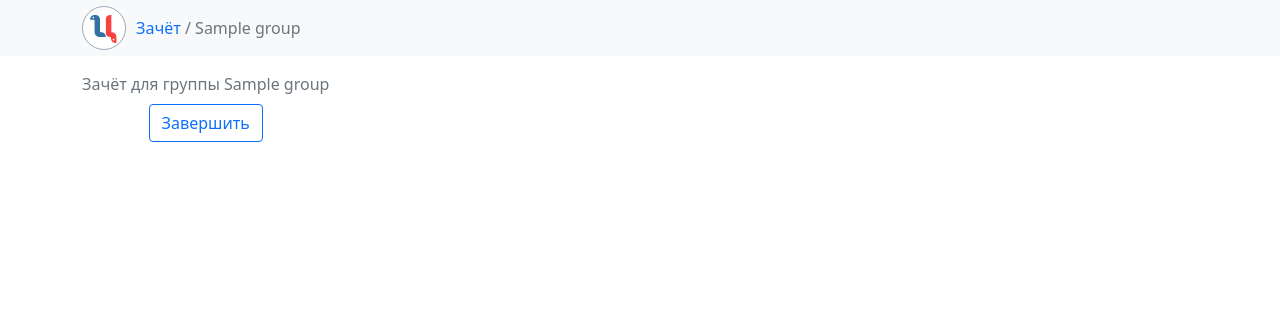
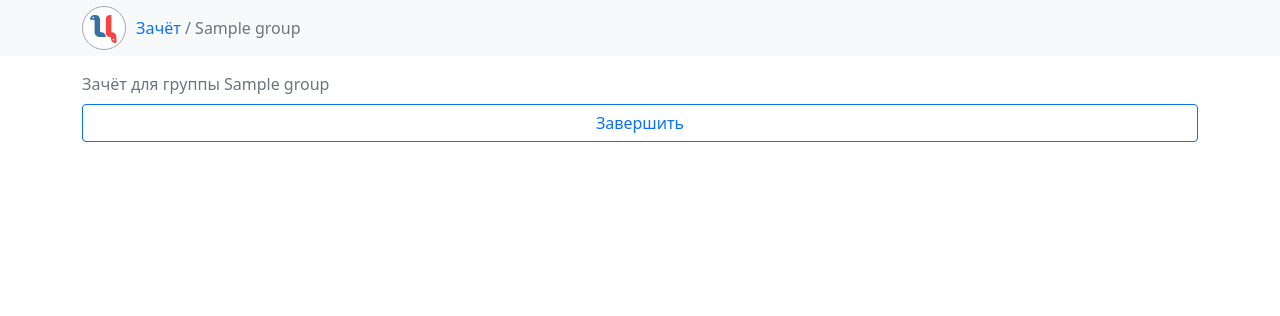
Before and after one commit to kispython-ru/dta, a Python web app: template webapp/templates/exam.jinja in a window 1280 px wide. Shown: the top 316 px of the page. Run offline with Jinja, Linux system fonts and the light colour scheme; the template is opened without the code that fills it: most values are stand-ins (such as "Sample title", 1, 10 or a date in 2020).

Commit message:
fix: Classes

```diff
--- a/webapp/templates/exam.jinja
+++ b/webapp/templates/exam.jinja
@@ -22,24 +22,21 @@
   </div>
 </nav>
 <div class="d-flex flex-row container mt-3">
-  <div>
   {% if seed == None %}
-            <form action="/exams/{{token}}/{{  group.id  }}" method="post" >
+    <form action="/exams/{{token}}/{{  group.id  }}" method="post" class="w-100">
       <label class="mx-auto mb-2 breadcrumb-item active d-block">Зачёт для группы {{  group.title  }}</label>
-                <button class="btn btn-outline-primary mx-auto mb-2 d-block" type="submit">Начать</button>
+      <button class="btn btn-outline-primary w-100 mb-2 d-block" type="submit">Начать</button>
     </form>
   {% elif seed.active == false %}
-                <form action="#" method="post" >
+    <form action="#" method="post" class="w-100">
       <label class="mx-auto mb-2 breadcrumb-item active d-block">Зачёт для группы {{  group.title  }}</label>
-                    <button class="btn btn-outline-primary mx-auto mb-2 d-block" type="submit">Получить результаты</button>
+      <button class="btn btn-outline-primary w-100 mb-2 d-block" type="submit">Получить результаты</button>
     </form>
   {% else %}
-                <form action="/exams/{{token}}/{{ group.id }}" method="post" >
+    <form action="/exams/{{token}}/{{ group.id }}" method="post" class="w-100">
       <label class="mx-auto mb-2 breadcrumb-item active d-block">Зачёт для группы {{  group.title  }}</label>
-                    <button class="btn btn-outline-primary mx-auto mb-2 d-block" type="submit">Завершить</button>
+      <button class="btn btn-outline-primary w-100 mb-2 d-block" type="submit">Завершить</button>
     </form>
   {% endif %}
-    </form>
-  <div>
 </div>
 {% endblock %}
--- a/webapp/templates/exams.jinja
+++ b/webapp/templates/exams.jinja
@@ -17,7 +17,7 @@
   </div>
 </nav>
 <div class="d-flex flex-row container mt-3">
-  <form action="/exams/{{token}}" method="post" >
+  <form action="/exams/{{token}}" method="post" class="w-100">
     <select class="form-select mb-2" aria-label="Default select example" name="group">
       {% for group in groups %}
           <option value="{{group.id}}">{{group.title}}</option>
```
Lines whose indentation alone changed are shown as unchanged.
